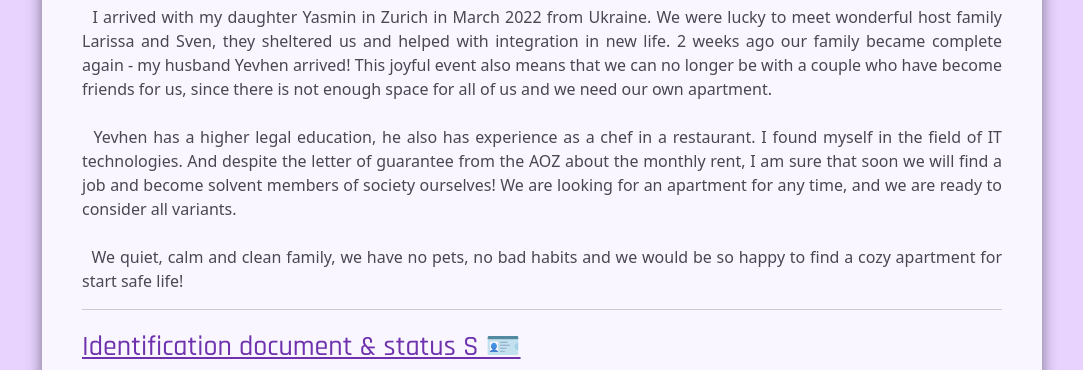
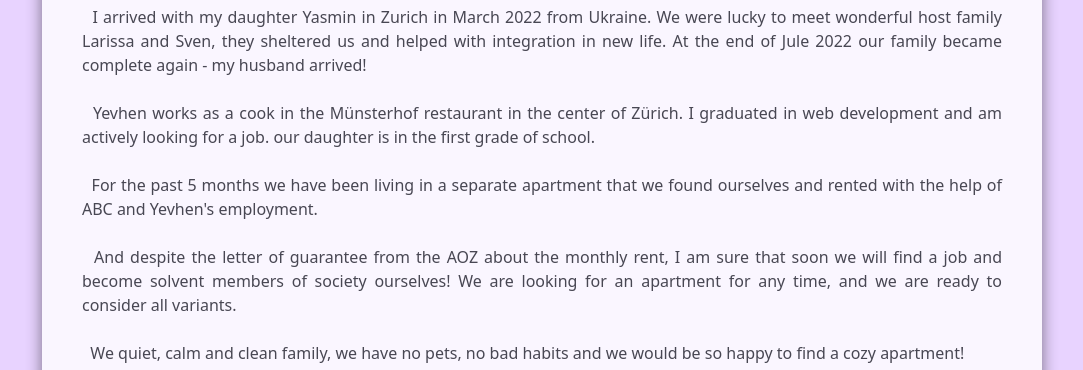
Before and after one commit to User-Alina-name/resume-rent, a plain HTML site: page index.html in a window 1280 px wide. Shown: the part 576-946 px from the top of the page, without its empty margins (98-1181 px from the left). Drawn offline with nearby package versions, Linux system fonts and the light colour scheme.

Commit message:
Actual. info 1

```diff
--- a/index.html
+++ b/index.html
@@ -47,23 +47,28 @@
       <p>
         &nbsp I arrived with my daughter Yasmin in Zurich in March 2022 from
         Ukraine. We were lucky to meet wonderful host family Larissa and Sven,
-        they sheltered us and helped with integration in new life. 2 weeks ago
-        our family became complete again - my husband Yevhen arrived! This
-        joyful event also means that we can no longer be with a couple who have
-        become friends for us, since there is not enough space for all of us and
-        we need our own apartment.
+        they sheltered us and helped with integration in new life. At the end of
+        Jule 2022 our family became complete again - my husband arrived!
         <br />
         <br />
-        &nbsp Yevhen has a higher legal education, he also has experience as a
-        chef in a restaurant. I found myself in the field of IT technologies.
-        And despite the letter of guarantee from the AOZ about the monthly rent,
-        I am sure that soon we will find a job and become solvent members of
-        society ourselves! We are looking for an apartment for any time, and we
-        are ready to consider all variants.
+        &nbsp Yevhen works as a cook in the Münsterhof restaurant in the center
+        of Zürich. I graduated in web development and am actively looking for a
+        job. our daughter is in the first grade of school.
+        <br />
+        <br />
+        &nbsp For the past 5 months we have been living in a separate apartment
+        that we found ourselves and rented with the help of ABC and Yevhen's
+        employment.
+        <br />
+        <br />
+        &nbsp And despite the letter of guarantee from the AOZ about the monthly
+        rent, I am sure that soon we will find a job and become solvent members
+        of society ourselves! We are looking for an apartment for any time, and
+        we are ready to consider all variants.
         <br />
         <br />
         &nbsp We quiet, calm and clean family, we have no pets, no bad habits
-        and we would be so happy to find a cozy apartment for start safe life!
+        and we would be so happy to find a cozy apartment!
       </p>
       <hr />
       <div class="links">
```
